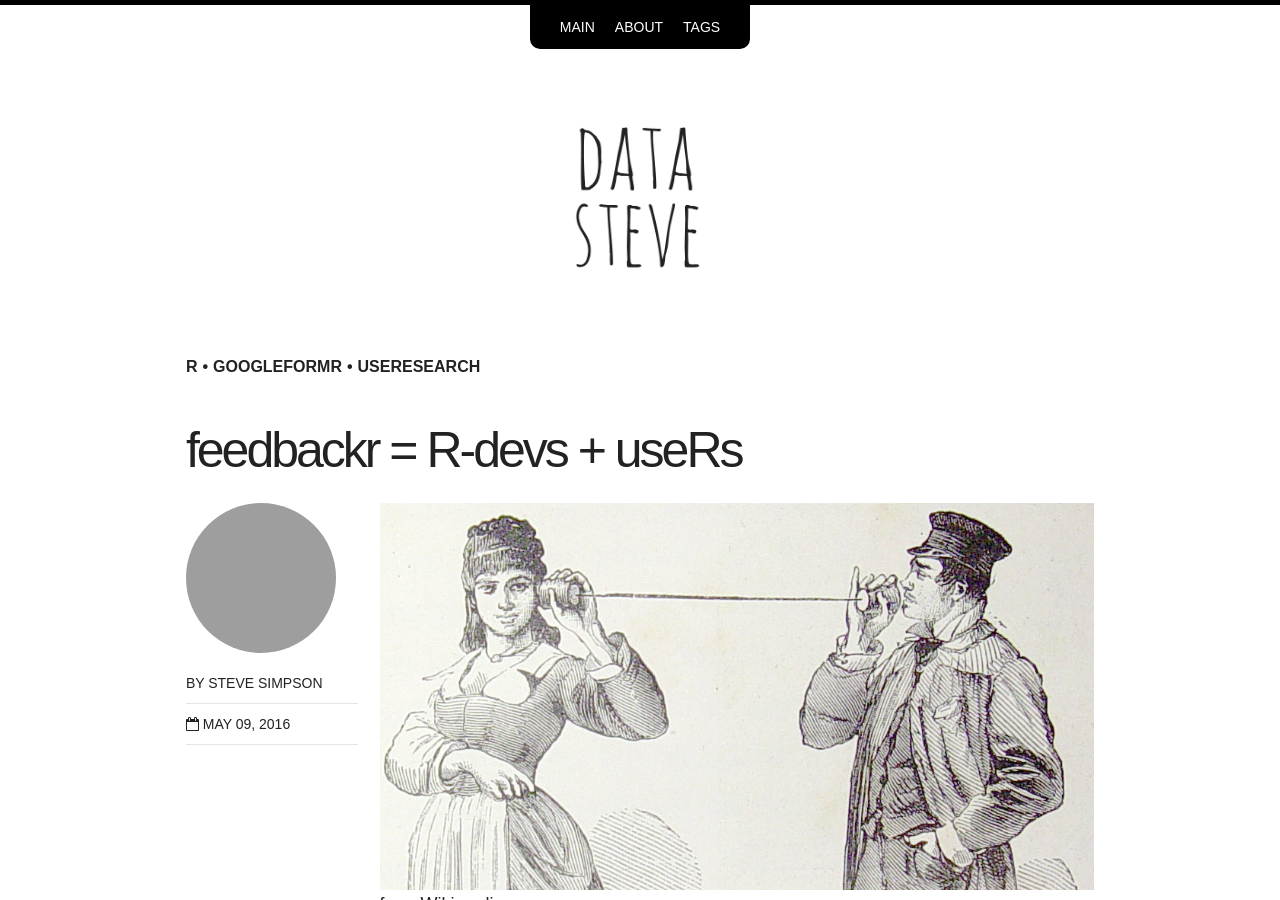
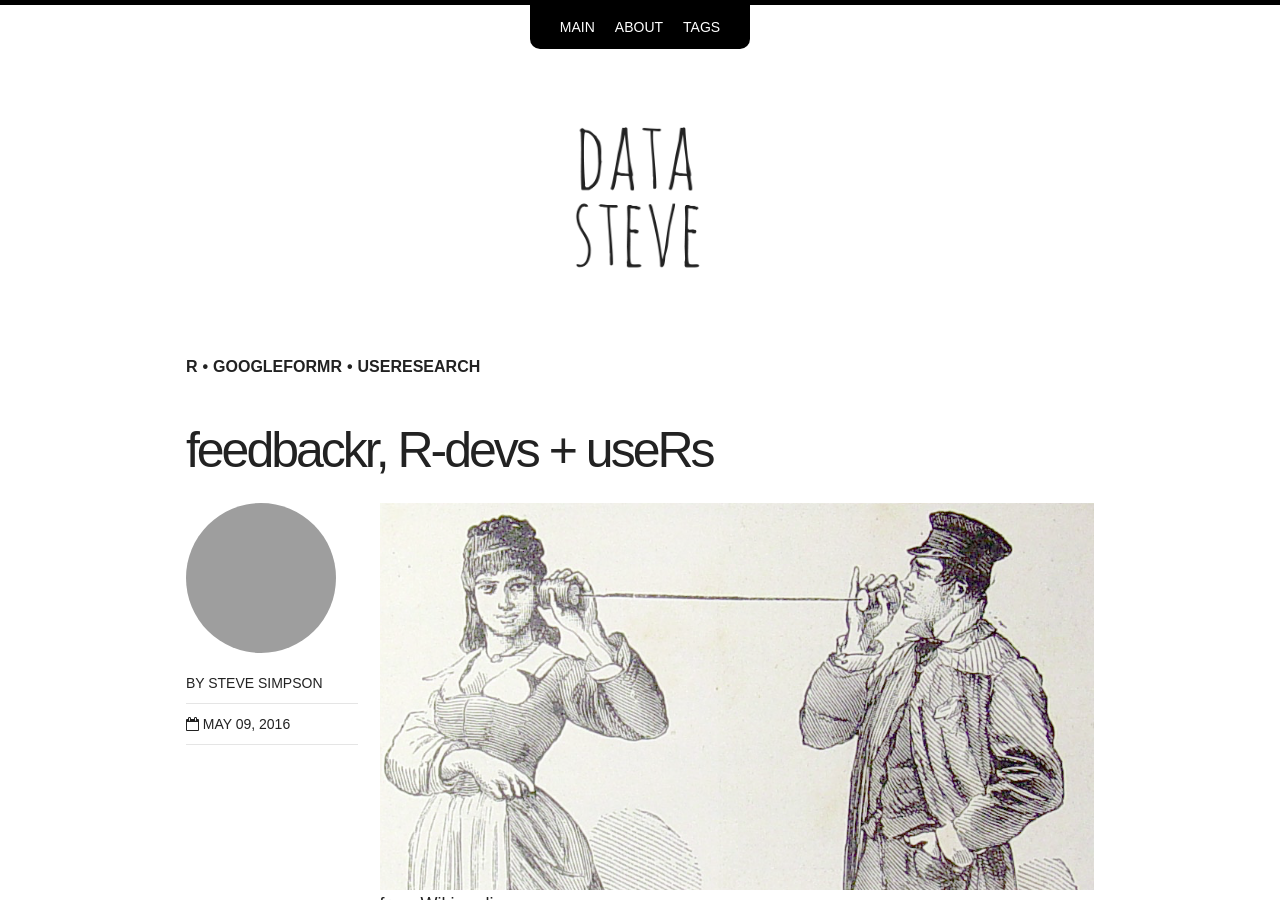
Before and after one commit to data-steve/data-steve.github.io, a Jekyll site: the page built from _posts/2016-05-09-feedbackr-for-user-feedback.md, in a window 1280 px wide and 900 px high. Built offline with Jekyll 4.4.1, drawn with Linux system fonts in a browser that asks for light colours; nearby versions of some CDN libraries; comment, search, counter and statistics services are not loaded; grey boxes are pictures that could not be loaded.

```diff
--- a/_posts/2016-05-09-feedbackr-for-user-feedback.md
+++ b/_posts/2016-05-09-feedbackr-for-user-feedback.md
@@ -1,6 +1,6 @@
 ---
 layout: post
-title: feedbackr = R-devs  + useRs
+title: feedbackr, R-devs  + useRs
 tags: [R, googleformr, useResearch ]
 ---
 
```
